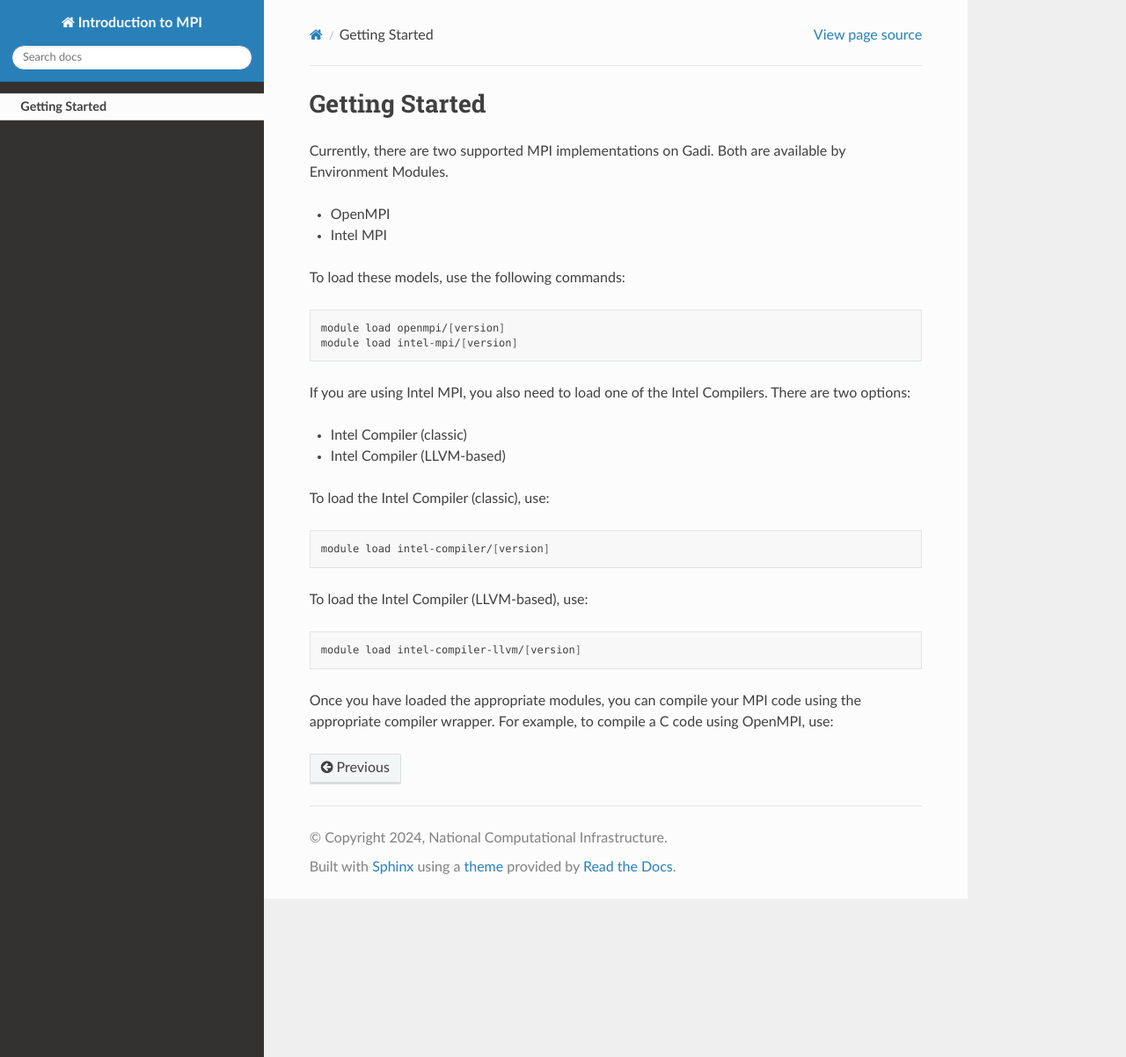
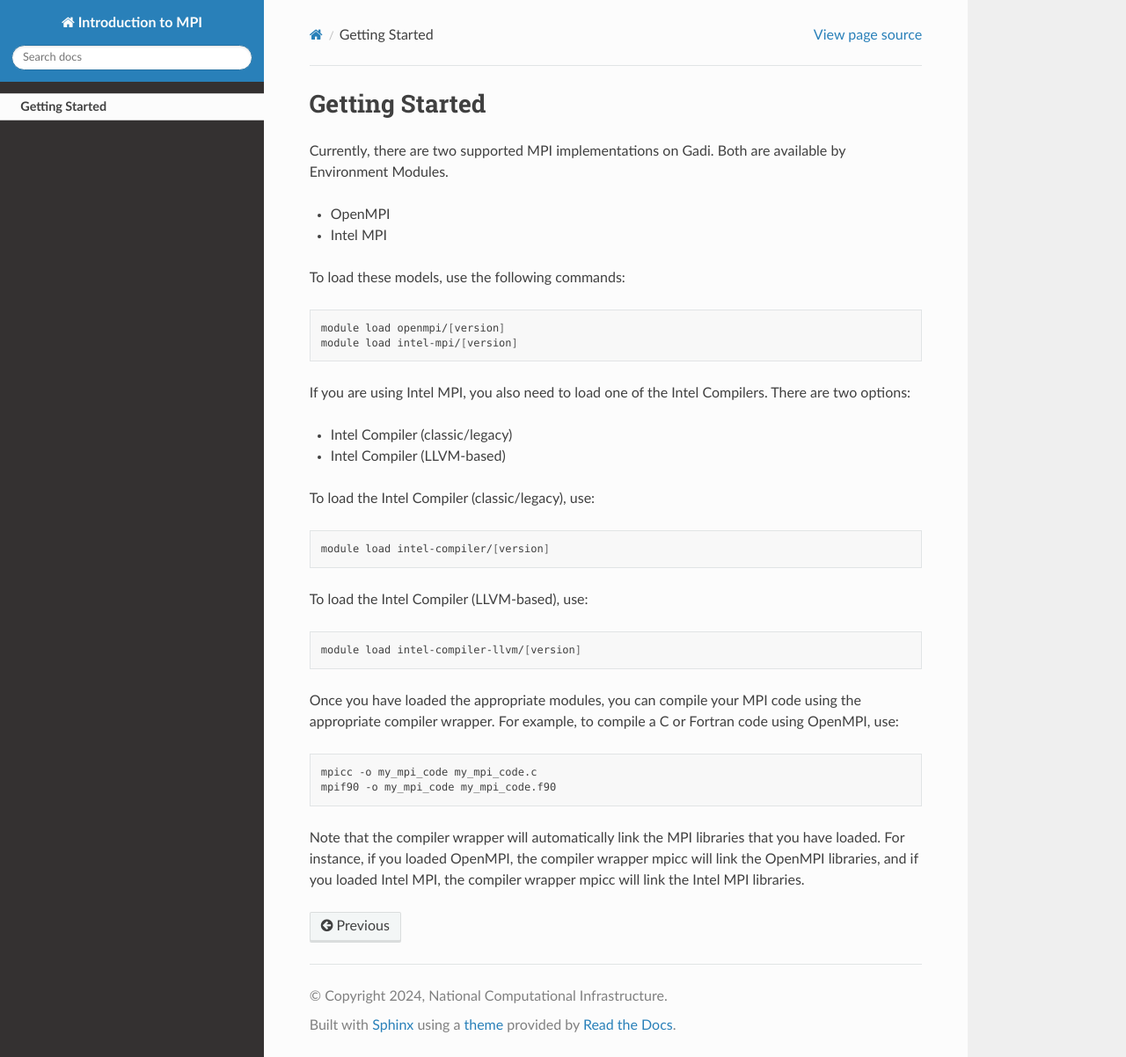
Before and after one commit to Fonglulu/demo_readdoc, a Sphinx documentation site: the page built from docs/source/start.rst, in a window 1280 px wide and 1202 px high. Shown: the whole window at 88% size. Built offline with Sphinx 7.4.7 and the Read the Docs theme 3.1.0, drawn with Linux system fonts in a browser that asks for light colours; pages that are not in the unit, such as notebooks, are missing from menus.

Commit message:
compiler

```diff
--- a/docs/source/start.rst
+++ b/docs/source/start.rst
@@ -16,10 +16,10 @@ To load these models, use the following commands:
     module load intel-mpi/[version]
 If you are using Intel MPI, you also need to load one of the Intel Compilers. There are two options:
 
-* Intel Compiler (classic)
+* Intel Compiler (classic/legacy)
 * Intel Compiler (LLVM-based)
 
-To load the Intel Compiler (classic), use:
+To load the Intel Compiler (classic/legacy), use:
 
 .. code-block:: bash
 
@@ -31,4 +31,12 @@ To load the Intel Compiler (LLVM-based), use:
 
     module load intel-compiler-llvm/[version]
 
-Once you have loaded the appropriate modules, you can compile your MPI code using the appropriate compiler wrapper. For example, to compile a C code using OpenMPI, use:
+Once you have loaded the appropriate modules, you can compile your MPI code using the appropriate compiler wrapper. For example, to compile a C or Fortran code using OpenMPI, use:
+
+.. code-block:: bash
+
+    mpicc -o my_mpi_code my_mpi_code.c
+    mpif90 -o my_mpi_code my_mpi_code.f90
+
+Note that the compiler wrapper will automatically link the MPI libraries that you have loaded.
+For instance, if you loaded OpenMPI, the compiler wrapper mpicc will link the OpenMPI libraries, and if you loaded Intel MPI, the compiler wrapper mpicc will link the Intel MPI libraries.
```
